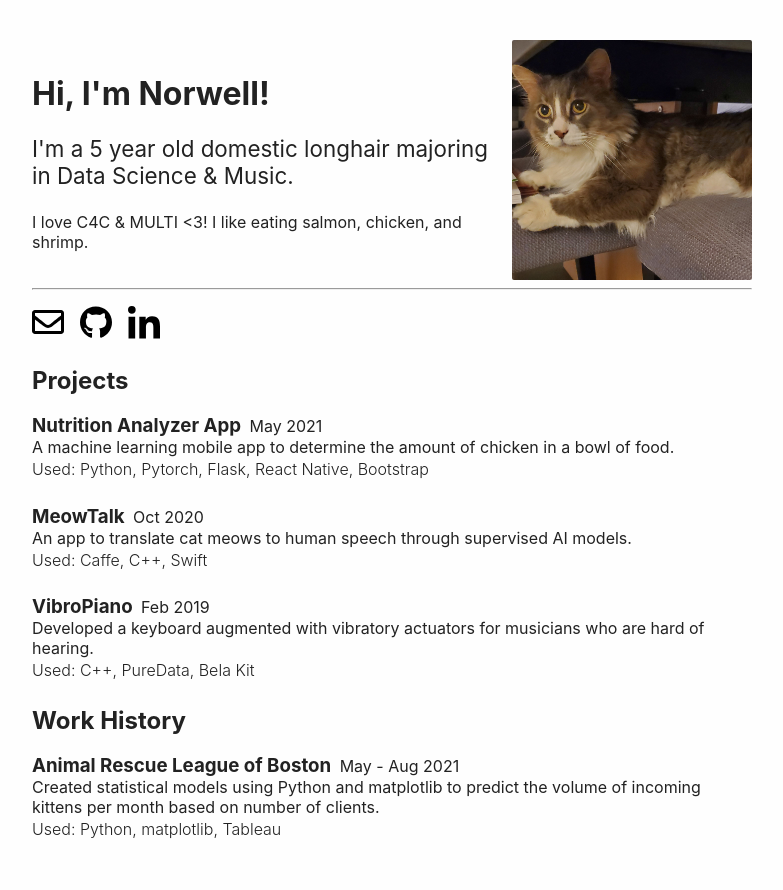
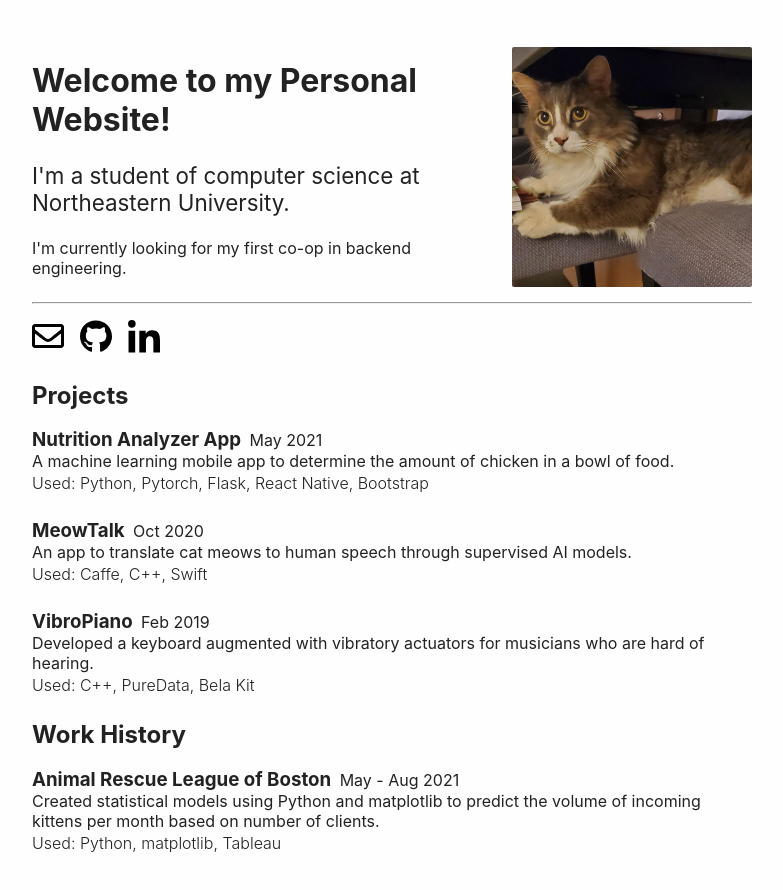
Before and after one commit to kmsc/kmsc.github.io, a website: page index.html in a window 1280 px wide. Shown: the whole page, without its empty margins (248-1031 px from the left). Drawn offline with Linux system fonts and the light colour scheme.

Commit message:
Update index.html

```diff
--- a/index.html
+++ b/index.html
@@ -13,13 +13,12 @@
       <div class="heading">
         <div class="two-column">
           <div class="heading-text-content">
-            <h1>Hi, I'm Norwell!</h1>
+            <h1>Welcome to my Personal Website!</h1>
             <p class="subheading">
-              I'm a 5 year old domestic longhair majoring in Data Science &
-              Music.
+              I'm a student of computer science at Northeastern University.
             </p>
             <p>
-              I love C4C & MULTI <3! I like eating salmon, chicken, and shrimp.
+              I'm currently looking for my first co-op in backend engineering.
             </p>
           </div>
           <img class="photo" width="240" height="240" src="cat.jpg" />
@@ -27,7 +26,7 @@
       </div>
       <hr />
       <div class="links">
-        <a href="mailto:ilovesalmon@northeastern.edu">
+        <a href="mailto:pasco.a@northeastern.edu">
           <img src="email.svg" width="32" />
         </a>
         <a href="www.github.com/sadafkh11">
```
